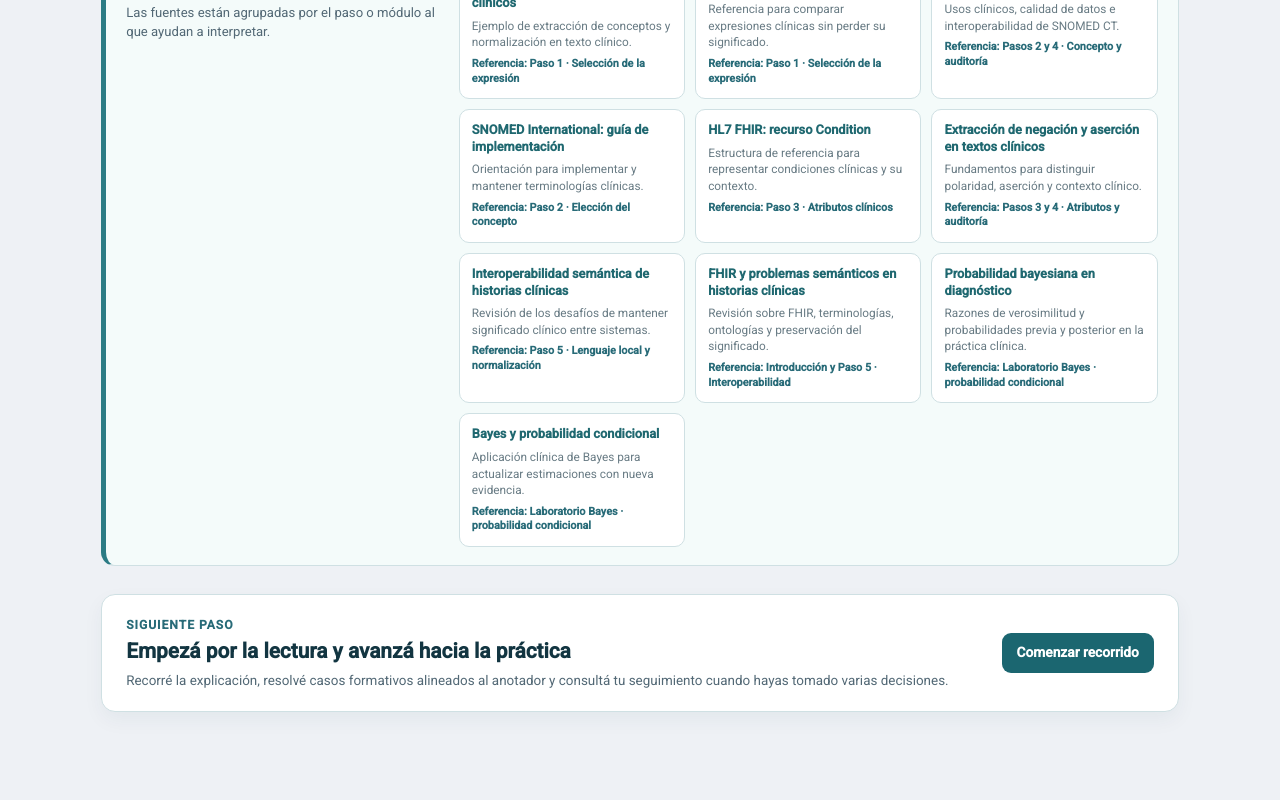
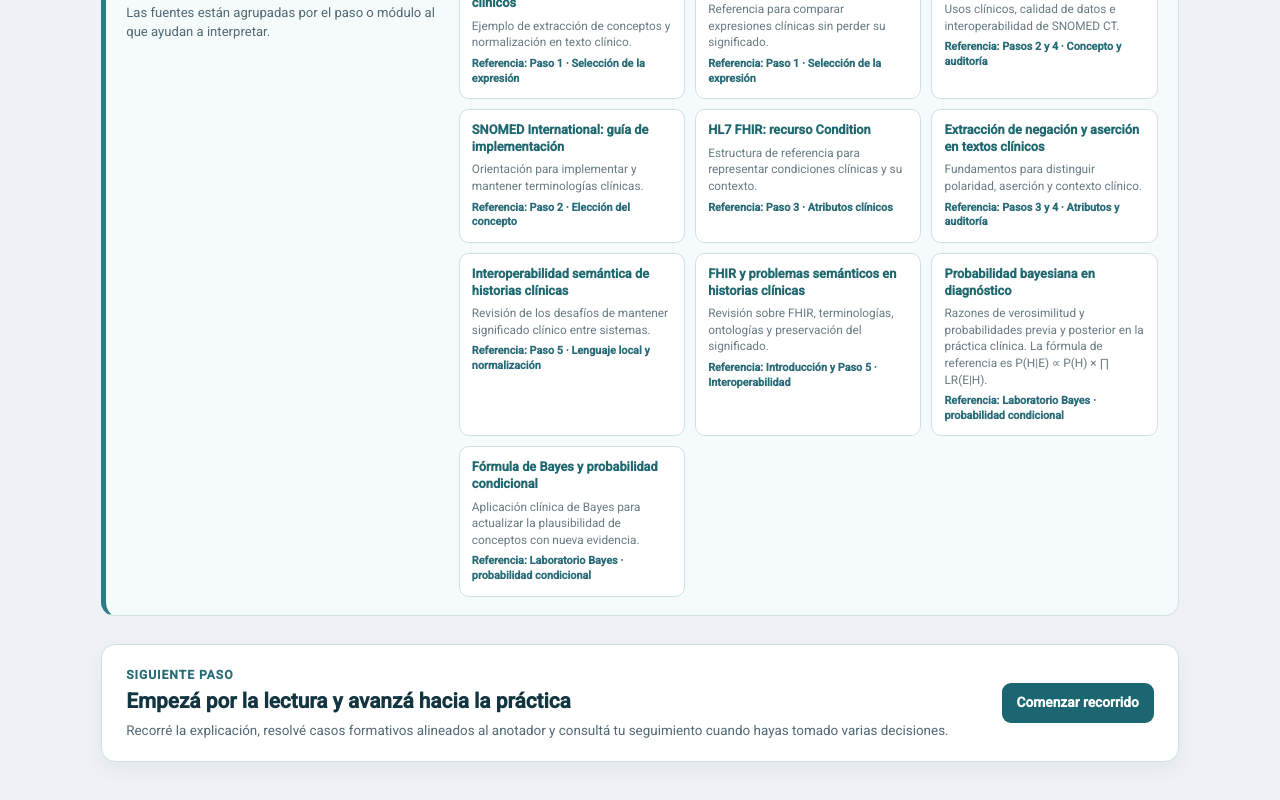
Before and after one commit to manwithbarba/semantiar_juegos, an Angular app: page /#/ in a window 1280 px wide. Shown: the part 958-1758 px from the top of the page. Before the commit the page ends 1734 px from the top, so only its background shows below. Built offline with nearby package versions, Linux system fonts and the light colour scheme.

Commit message:
Move Bayesian formula to bibliography

```diff
--- a/src/app/references.ts
+++ b/src/app/references.ts
@@ -60,13 +60,13 @@ export const EDUCATIONAL_REFERENCES: readonly EducationalReference[] = [
   },
   {
     label: 'Probabilidad bayesiana en diagnóstico',
-    description: 'Razones de verosimilitud y probabilidades previa y posterior en la práctica clínica.',
+    description: 'Razones de verosimilitud y probabilidades previa y posterior en la práctica clínica. La fórmula de referencia es P(H|E) ∝ P(H) × ∏ LR(E|H).',
     url: 'https://onlinelibrary.wiley.com/doi/10.1111/j.1651-2227.2006.00179.x',
     page: 'Laboratorio Bayes · probabilidad condicional',
   },
   {
-    label: 'Bayes y probabilidad condicional',
-    description: 'Aplicación clínica de Bayes para actualizar estimaciones con nueva evidencia.',
+    label: 'Fórmula de Bayes y probabilidad condicional',
+    description: 'Aplicación clínica de Bayes para actualizar la plausibilidad de conceptos con nueva evidencia.',
     url: 'https://journals.sagepub.com/doi/full/10.1177/10398562241300887',
     page: 'Laboratorio Bayes · probabilidad condicional',
   },
```
